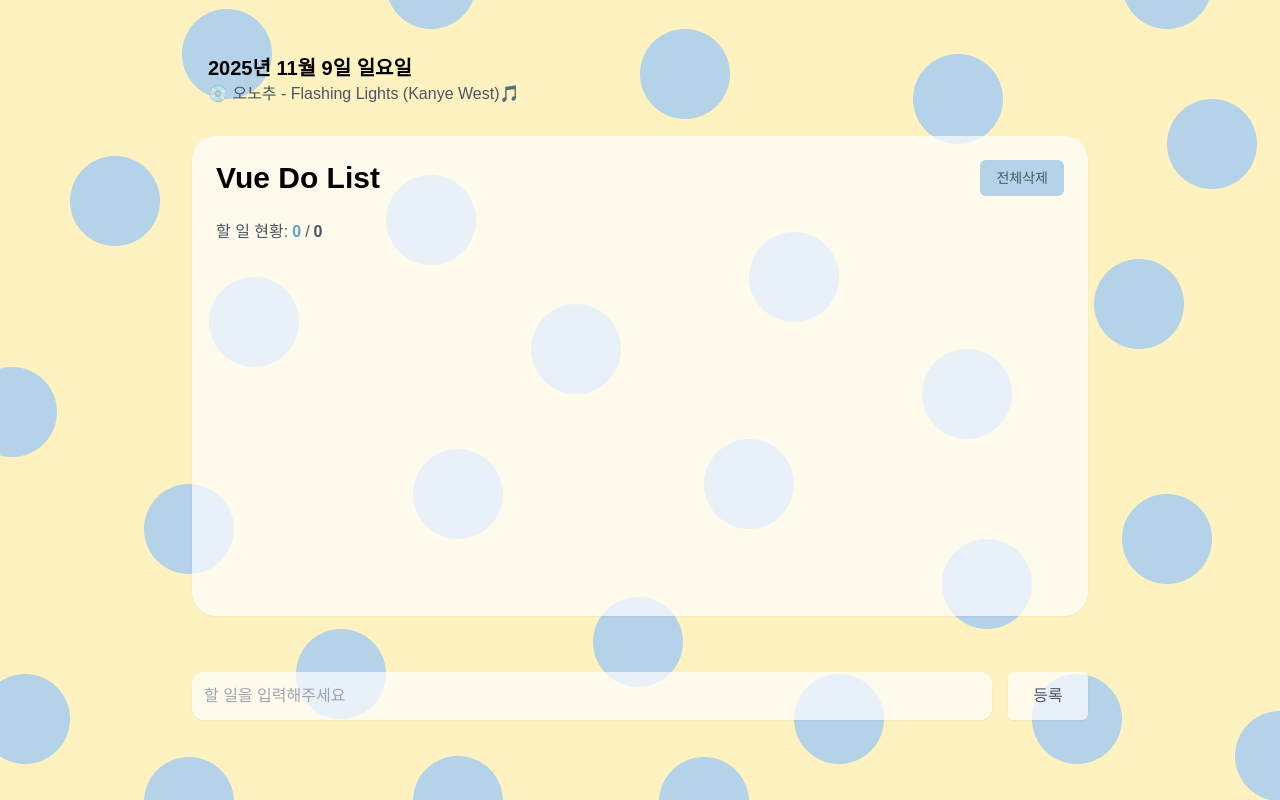
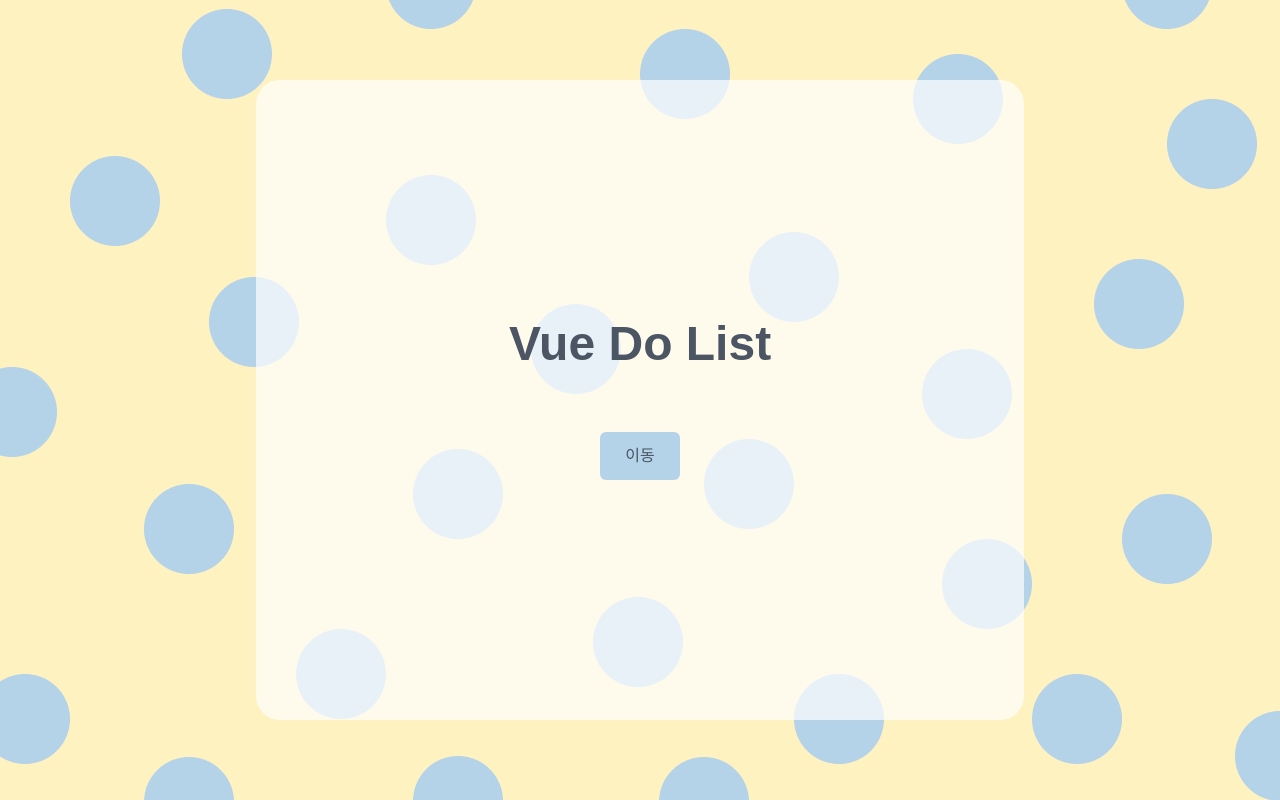
Before and after one commit to xxxjinn/VueDoList, a Vue app: page / in a window 1280 px wide. Built offline with nearby package versions, Linux system fonts and the light colour scheme; a web font is replaced by a local one.

Commit message:
feat: 홈 화면 퍼블리싱 및 라우트 적용

```diff
--- a/src/App.vue
+++ b/src/App.vue
@@ -1,13 +1,5 @@
-<script setup lang="ts">
-import InputContainer from '@/components/InputContainer.vue';
-import ToDoContainer from '@/components/ToDoContainer.vue';
-import ToDoHeader from '@/components/ToDoHeader.vue';
-</script>
+<script setup lang="ts"></script>
 
 <template>
-  <div class="flex flex-col justify-center items-center w-[70vw] h-[100vh] mx-auto">
-    <ToDoHeader />
-    <ToDoContainer />
-    <InputContainer />
-  </div>
+  <router-view />
 </template>
--- /dev/null
+++ b/src/components/ToDo.vue
@@ -0,0 +1,13 @@
+<script setup lang="ts">
+import InputContainer from '@/components/InputContainer.vue';
+import ToDoContainer from '@/components/ToDoContainer.vue';
+import ToDoHeader from '@/components/ToDoHeader.vue';
+</script>
+
+<template>
+  <div class="flex flex-col justify-center items-center w-[70vw] h-[100vh] mx-auto">
+    <ToDoHeader />
+    <ToDoContainer />
+    <InputContainer />
+  </div>
+</template>
--- /dev/null
+++ b/src/components/ToDoHome.vue
@@ -0,0 +1,17 @@
+<script setup lang="ts">
+import CustomButton from '@/components/ui/CustomButton.vue';
+import { RouterLink } from 'vue-router';
+</script>
+
+<template>
+  <div class="flex flex-col justify-center items-center h-[100vh] mx-auto">
+    <div
+      class="flex flex-col justify-center items-center gap-16 h-[80vh] bg-white/70 p-10 w-[60vw] min-w-[400px] rounded-3xl"
+    >
+      <h1 class="text-5xl font-semibold text-gray-600">Vue Do List</h1>
+      <RouterLink to="/todo">
+        <CustomButton text="이동" size="md" />
+      </RouterLink>
+    </div>
+  </div>
+</template>
--- a/src/main.ts
+++ b/src/main.ts
@@ -1,5 +1,6 @@
 import './assets/main.css';
 
+import { router } from '@/route';
 import { createPinia } from 'pinia';
 import { createApp } from 'vue';
 import App from './App.vue';
@@ -8,4 +9,5 @@ const pinia = createPinia();
 const app = createApp(App);
 
 app.use(pinia);
+app.use(router);
 app.mount('#app');
```
Also changed, not shown: src/route.ts (added, +13 -0 lines).
